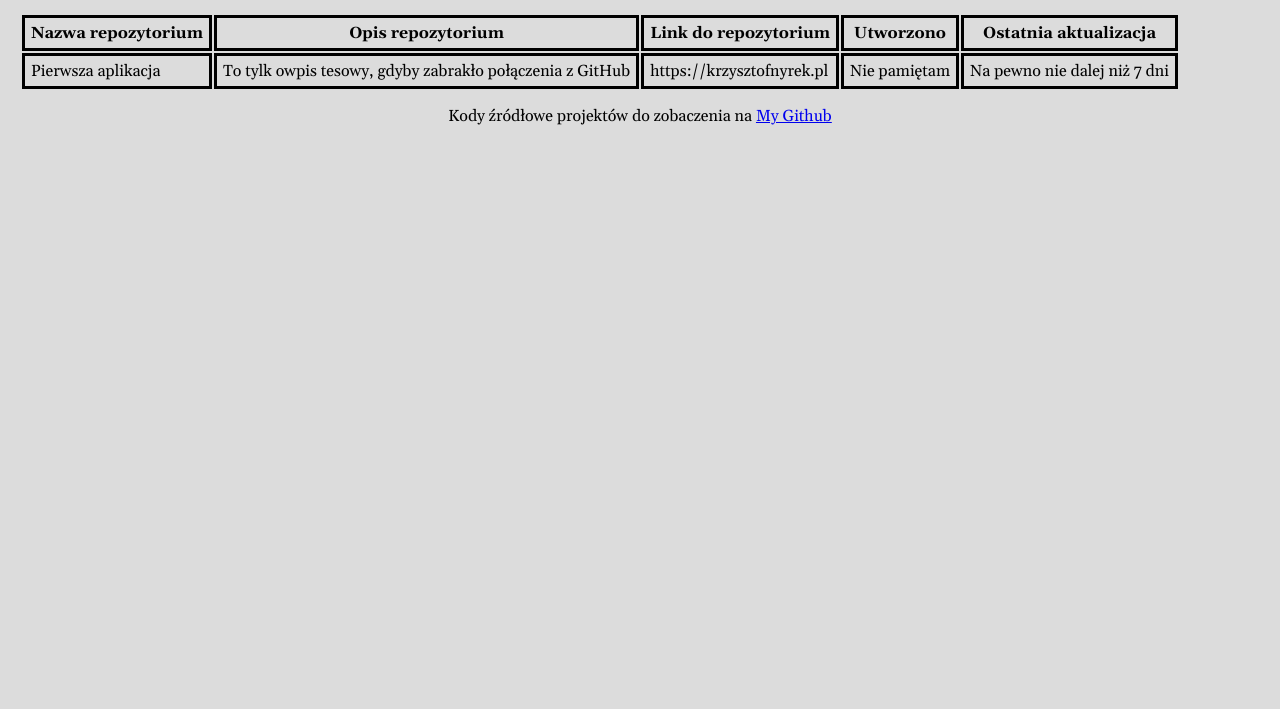
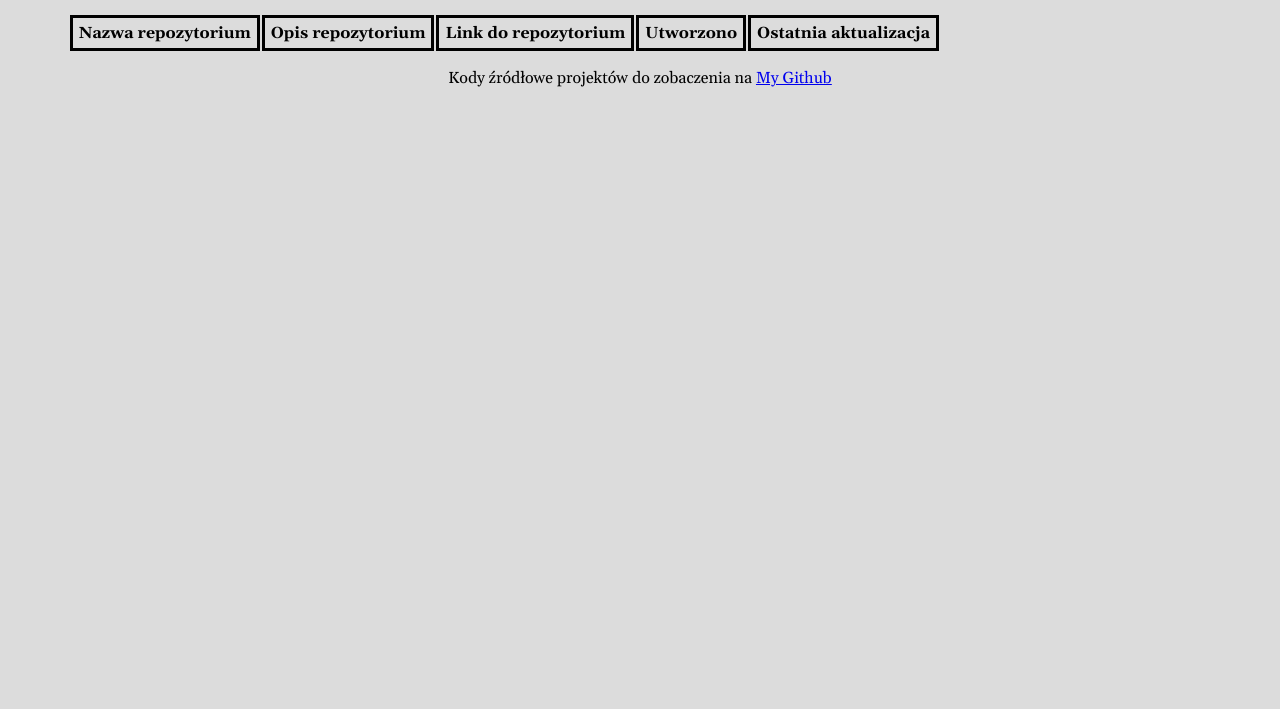
Before and after one commit to Dekstryn/MyGithubPortfolio, a website: page index.html in a window 1280 px wide. Shown: the part 91-800 px from the top of the page. Drawn offline with nearby package versions, Linux system fonts and the light colour scheme; no server answers.

Commit message:
Removed static row from table

```diff
--- a/index.html
+++ b/index.html
@@ -37,13 +37,6 @@
             </tr>
           </thead>
           <tbody>
-            <tr>
-              <td>Pierwsza aplikacja</td>
-              <td>To tylk owpis tesowy, gdyby zabrakło połączenia z GitHub</td>
-              <td>https://krzysztofnyrek.pl</td>
-              <td>Nie pamiętam</td>
-              <td>Na pewno nie dalej niż 7 dni</td>
-            </tr>
           </tbody>
       </table>
     </section>
```
